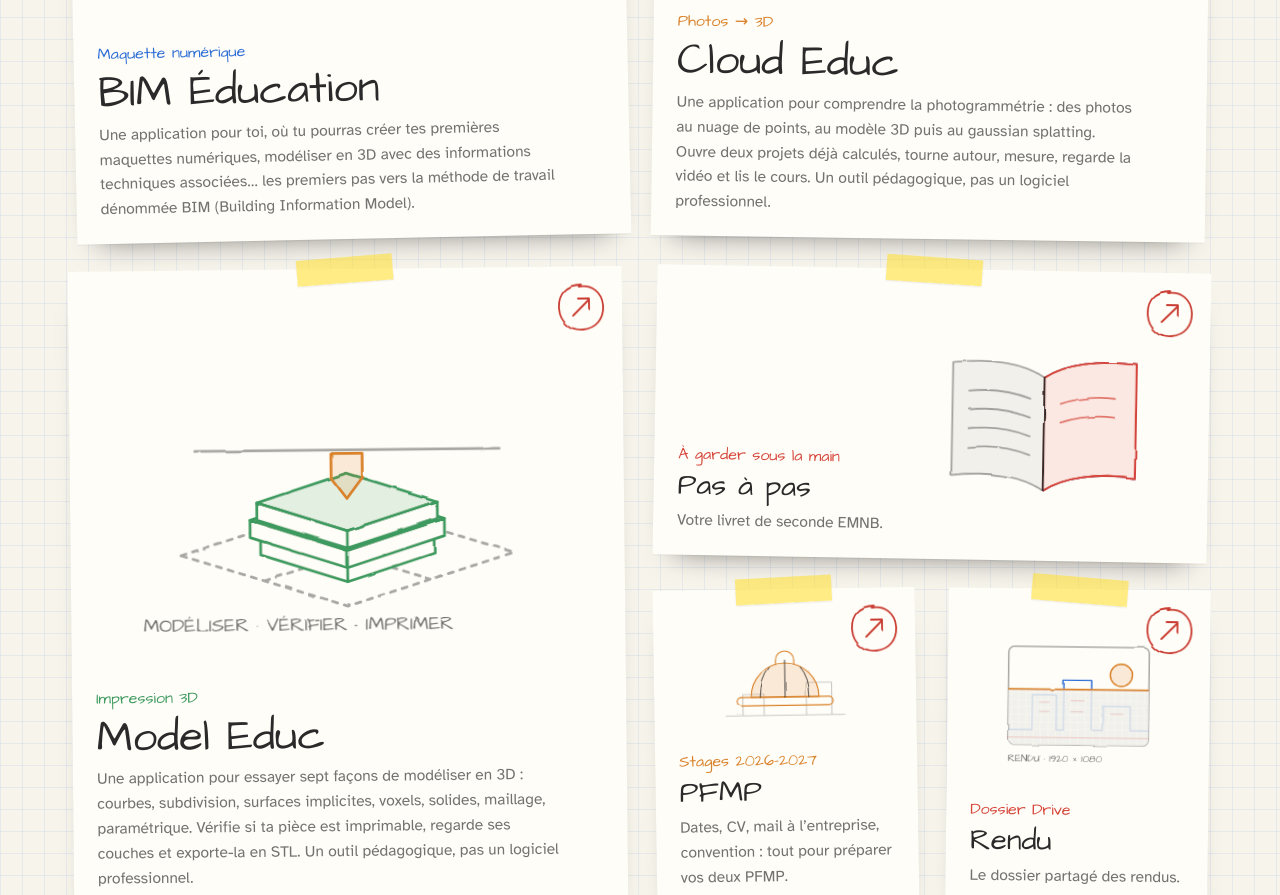
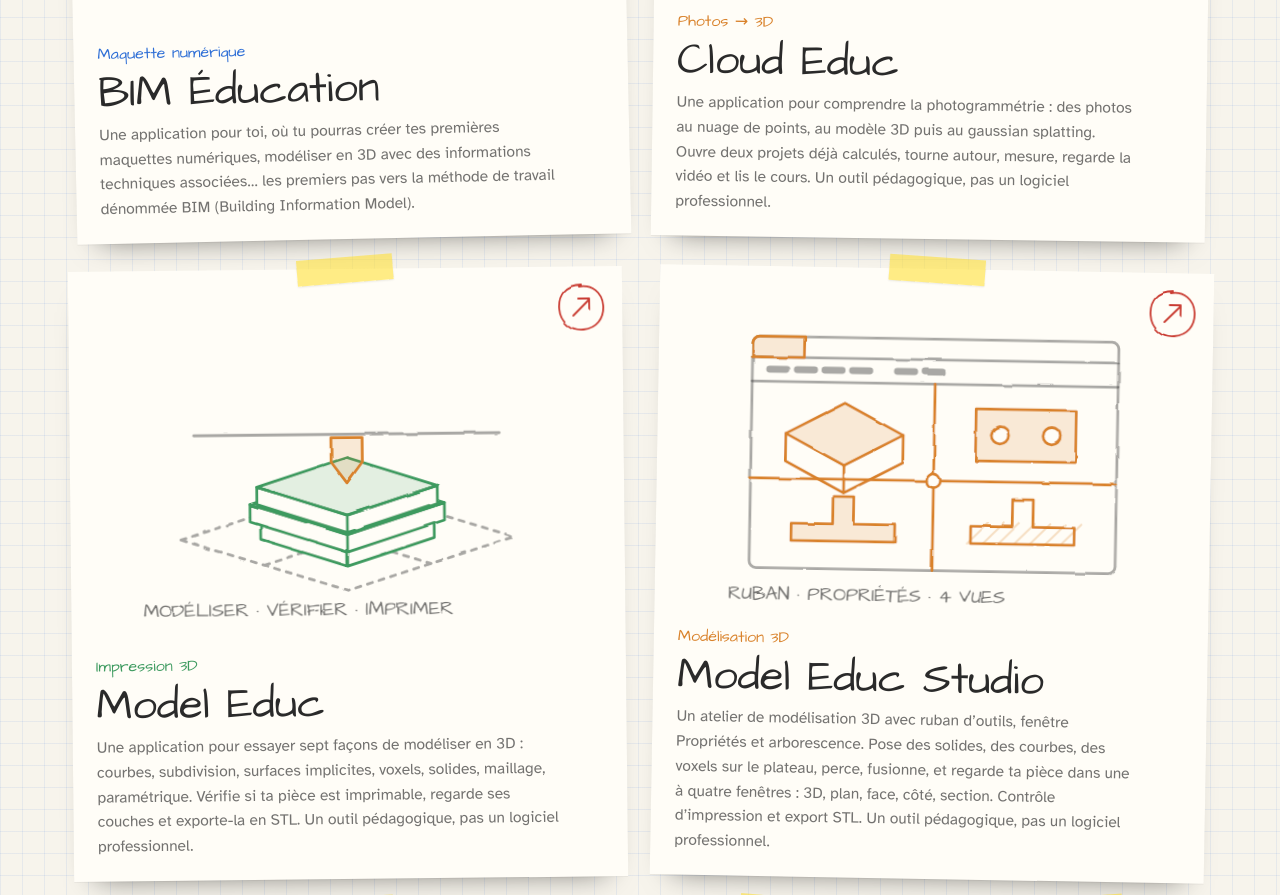
Before and after one commit to JPA31000/site-2emnb, a plain HTML site: page index.html in a window 1280 px wide. Shown: the part 5109-6004 px from the top of the page. Drawn offline with Linux system fonts and the light colour scheme; animation ran at ten frames a second.

Commit message:
Mon espace : carte Model Educ Studio (atelier 3D à ruban, vues multiples)
Co-Authored-By: Claude Fable 5.2 <noreply@anthropic.com>

```diff
--- a/index.html
+++ b/index.html
@@ -337,6 +337,9 @@ a:hover .fleche-ronde{transform:rotate(-12deg) scale(1.08)}
 .il--model .cou{opacity:0}
 :is(.objet,.linge):hover .il--model .cou{opacity:1;transition-delay:calc(var(--i)*.14s)}
 :is(.objet,.linge):hover .il--model .buse{transform:translateY(-40px)}
+.il--studio .hach{opacity:.25;transition:opacity .5s var(--e-io)}.il--studio .croix{transition:transform .7s var(--e-io)}
+:is(.objet,.linge):hover .il--studio .hach{opacity:1}
+:is(.objet,.linge):hover .il--studio .croix{transform:translate(-10px,6px)}
 .il--livret .flip{transform-origin:120px 90px;transition:transform 1.1s var(--e-io)}
 :is(.objet,.linge):hover .il--livret .flip{transform:scaleX(-1)}
 .il--pfmp .casque{transform-origin:120px 116px}
@@ -839,6 +842,8 @@ const DONNEES = {
       resume: 'Une application pour comprendre la photogrammétrie : des photos au nuage de points, au modèle 3D puis au gaussian splatting. Ouvre deux projets déjà calculés, tourne autour, mesure, regarde la vidéo et lis le cours. Un outil pédagogique, pas un logiciel professionnel.' },
     { nom: 'Model Educ', etiq: 'Impression 3D', taille: 'xl', visuel: 'model', couleur: 'vert', url: 'https://jpa31000.github.io/Model_Educ/',   // appli en ligne (dépôt Model_Educ)
       resume: 'Une application pour essayer sept façons de modéliser en 3D : courbes, subdivision, surfaces implicites, voxels, solides, maillage, paramétrique. Vérifie si ta pièce est imprimable, regarde ses couches et exporte-la en STL. Un outil pédagogique, pas un logiciel professionnel.' },
+    { nom: 'Model Educ Studio', etiq: 'Modélisation 3D', taille: 'xl', visuel: 'studio', couleur: 'orange', url: 'https://jpa31000.github.io/3DModel_Educ/',   // appli en ligne (dépôt 3DModel_Educ)
+      resume: 'Un atelier de modélisation 3D avec ruban d’outils, fenêtre Propriétés et arborescence. Pose des solides, des courbes, des voxels sur le plateau, perce, fusionne, et regarde ta pièce dans une à quatre fenêtres : 3D, plan, face, côté, section. Contrôle d’impression et export STL. Un outil pédagogique, pas un logiciel professionnel.' },
     { nom: 'Pas à pas', etiq: 'À garder sous la main', taille: 'large', visuel: 'livret', couleur: 'violet', url: 'pas-a-pas.html',   // page du carnet
       resume: 'Votre livret de seconde EMNB.' },
     { nom: 'PFMP', etiq: 'Stages 2026-2027', visuel: 'pfmp', couleur: 'orange', url: 'pfmp.html',   // page du carnet (le dossier Drive des PFMP s’ouvre depuis la page)
@@ -1065,6 +1070,21 @@ const ILLUS = {
     return `<svg class="il il--model" viewBox="0 0 280 170" aria-hidden="true">${s}
       <g class="buse"><path class="c-dim" d="M52 62H228"/><path class="c-orange f-orange" d="M131 64h18v14l-9 12l-9-12z"/></g>
       <text x="22" y="166">MODÉLISER · VÉRIFIER · IMPRIMER</text></svg>`;
+  },
+  studio() {
+    // la fenêtre de l'atelier : ruban, quatre vues (3D, plan, face, section) ; au survol, la section se hachure et les séparateurs glissent
+    const c = ISO(88, 70, 34, 18), h = [];
+    for (let i = 0; i < 7; i++) h.push(`M${160 + i * 9} 132l12-12`);
+    return `<svg class="il il--studio" viewBox="0 0 280 170" aria-hidden="true">
+      <rect class="c-dim f-fond" x="34" y="14" width="212" height="134" rx="4"/>
+      <path class="c-dim" d="M34 26H246M34 40H246"/><path class="c-orange f-orange" d="M34 18a4 4 0 0 1 4-4h26v12H34z"/>
+      <path class="c-dim" d="M44 33h10M60 33h10M76 33h10M92 33h10M118 33h10M134 33h10" stroke-width="4"/>
+      <g class="croix"><path class="c-orange" d="M140 40V148M34 96H246"/><circle class="c-orange f-fond" cx="140" cy="96" r="4"/></g>
+      <path class="c-orange f-orange" d="${chemin([c(-1, -1), c(1, -1), c(1, 1), c(-1, 1)], true)}"/><path class="c-orange" d="M${c(-1, -1).join(' ')}v16L${c(-1, 1)[0]} ${c(-1, 1)[1] + 16}L${c(1, 1)[0]} ${c(1, 1)[1] + 16}V${c(1, 1)[1]}M${c(-1, 1).join(' ')}v16"/>
+      <rect class="c-orange f-orange" x="164" y="54" width="58" height="30"/><circle class="c-orange f-fond" cx="178" cy="69" r="5"/><circle class="c-orange f-fond" cx="208" cy="69" r="5"/>
+      <path class="c-orange f-orange" d="M58 132h60v-10H94v-16H82v16H58z"/>
+      <path class="c-orange" d="M162 132h60v-10h-24v-16h-12v16h-24z"/><path class="c-orange hach" d="${h.join('')}" stroke-width="1.2"/>
+      <text x="22" y="166">RUBAN · PROPRIÉTÉS · 4 VUES</text></svg>`;
   },
   livret() {
     const lignesG =[56, 72, 88, 104].map(y => `M56 ${y}c18-2 36 0 52 6`).join('');
```
